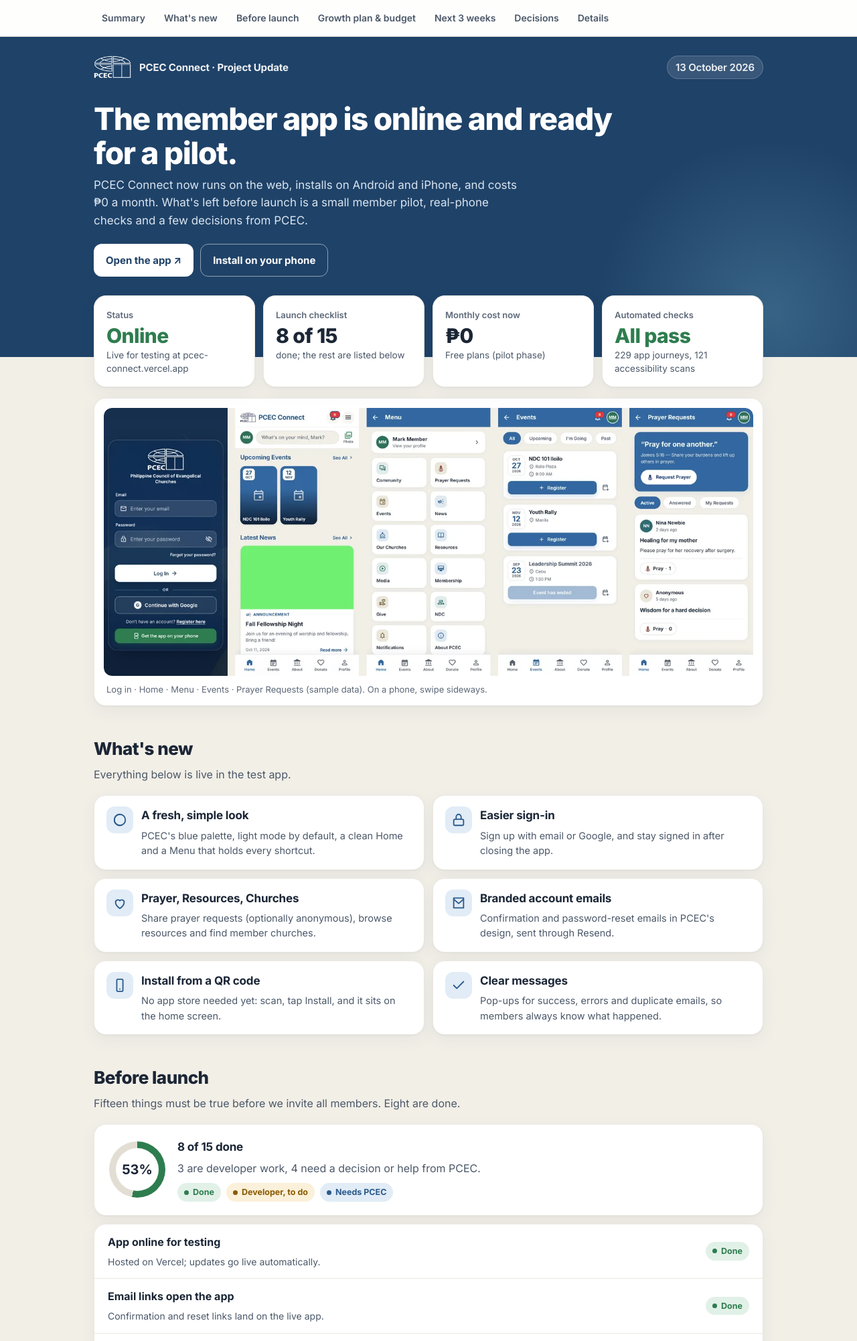
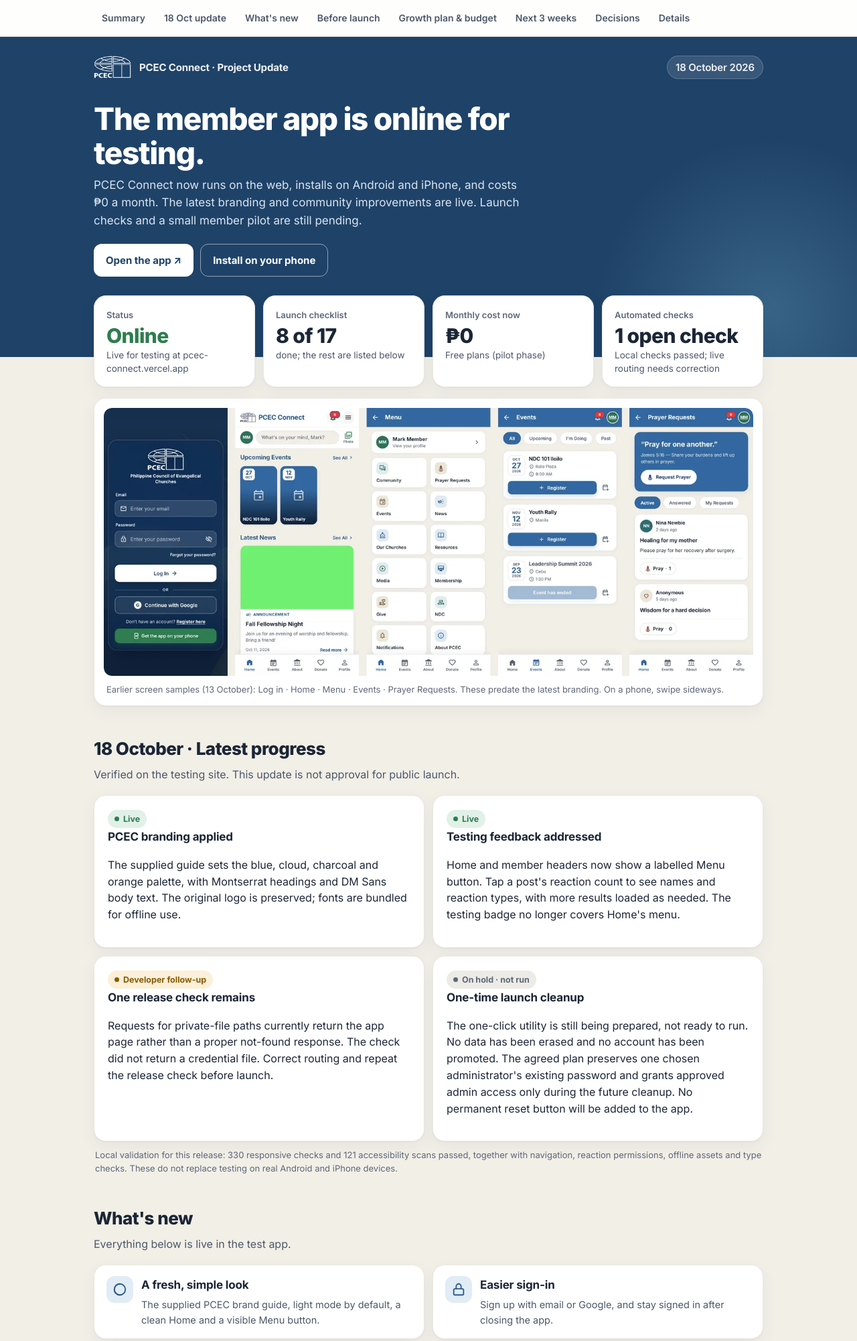
Before and after one commit to N3RO-O/update-pcec-app, a website: page index.html in a window 1280 px wide. Shown: the top 2002 px of the page at 67% size. Drawn offline with Linux system fonts and the light colour scheme.

Commit message:
Document October 18 app release and deferred launch cleanup

```diff
--- a/index.html
+++ b/index.html
@@ -88,7 +88,7 @@
 
 /* Checklist */
 .progress{padding:20px 22px;display:grid;grid-template-columns:auto 1fr;gap:18px;align-items:center}
-.ring{width:84px;height:84px;border-radius:50%;background:conic-gradient(var(--done) 0 53%,var(--line) 53% 100%);display:grid;place-items:center}
+.ring{width:84px;height:84px;border-radius:50%;background:conic-gradient(var(--done) 0 47%,var(--line) 47% 100%);display:grid;place-items:center}
 .ring b{width:64px;height:64px;border-radius:50%;background:var(--surface);display:grid;place-items:center;font-size:20px}
 .progress p{margin:2px 0 0;color:var(--ink-2)}
 .legend{display:flex;flex-wrap:wrap;gap:8px;margin-top:10px}
@@ -185,15 +185,15 @@
 
 <nav class="nav" aria-label="Sections">
   <div class="wrap">
-    <a href="#summary">Summary</a><a href="#new">What's new</a><a href="#launch">Before launch</a><a href="#plan">Growth plan &amp; budget</a><a href="#next">Next 3 weeks</a><a href="#decisions">Decisions</a><a href="#details">Details</a>
+    <a href="#summary">Summary</a><a href="#latest">18 Oct update</a><a href="#new">What's new</a><a href="#launch">Before launch</a><a href="#plan">Growth plan &amp; budget</a><a href="#next">Next 3 weeks</a><a href="#decisions">Decisions</a><a href="#details">Details</a>
   </div>
 </nav>
 
 <header class="hero">
   <div class="wrap">
-    <div class="brandline"><img src="assets/pcec-logo-white.png" alt="PCEC"><span>PCEC Connect · Project Update</span><span class="date">13 October 2026</span></div>
-    <h1>The member app is online and ready for a pilot.</h1>
-    <p class="lede">PCEC Connect now runs on the web, installs on Android and iPhone, and costs ₱0 a month. What's left before launch is a small member pilot, real-phone checks and a few decisions from PCEC.</p>
+    <div class="brandline"><img src="assets/pcec-logo-white.png" alt="PCEC"><span>PCEC Connect · Project Update</span><span class="date">18 October 2026</span></div>
+    <h1>The member app is online for testing.</h1>
+    <p class="lede">PCEC Connect now runs on the web, installs on Android and iPhone, and costs ₱0 a month. The latest branding and community improvements are live. Launch checks and a small member pilot are still pending.</p>
     <div class="cta">
       <a class="btn btn-light" href="https://pcec-connect.vercel.app" target="_blank" rel="noopener">Open the app ↗</a>
       <a class="btn btn-ghost" href="#install">Install on your phone</a>
@@ -207,21 +207,33 @@
   <div class="lift" id="summary">
     <div class="stats">
       <div class="card stat"><div class="k">Status</div><div class="v good">Online</div><div class="s">Live for testing at pcec-connect.vercel.app</div></div>
-      <div class="card stat"><div class="k">Launch checklist</div><div class="v">8 of 15</div><div class="s">done; the rest are listed below</div></div>
+      <div class="card stat"><div class="k">Launch checklist</div><div class="v">8 of 17</div><div class="s">done; the rest are listed below</div></div>
       <div class="card stat"><div class="k">Monthly cost now</div><div class="v">₱0</div><div class="s">Free plans (pilot phase)</div></div>
-      <div class="card stat"><div class="k">Automated checks</div><div class="v good">All pass</div><div class="s">229 app journeys, 121 accessibility scans</div></div>
+      <div class="card stat"><div class="k">Automated checks</div><div class="v">1 open check</div><div class="s">Local checks passed; live routing needs correction</div></div>
     </div>
     <figure class="card screens">
       <div class="scroller" role="region" tabindex="0" aria-label="App screens, scroll sideways"><img src="assets/app-screens.webp" width="1364" height="562" alt="Five phone screens of PCEC Connect: log in, home, menu, events and prayer requests"></div>
-      <figcaption>Log in · Home · Menu · Events · Prayer Requests (sample data). On a phone, swipe sideways.</figcaption>
+      <figcaption>Earlier screen samples (13 October): Log in · Home · Menu · Events · Prayer Requests. These predate the latest branding. On a phone, swipe sideways.</figcaption>
     </figure>
   </div>
+
+  <section id="latest" aria-labelledby="latest-h">
+    <h2 id="latest-h">18 October · Latest progress</h2>
+    <p class="sub">Verified on the testing site. This update is not approval for public launch.</p>
+    <div class="news">
+      <article class="card phase"><span class="pill done">Live</span><h3>PCEC branding applied</h3><p>The supplied guide sets the blue, cloud, charcoal and orange palette, with Montserrat headings and DM Sans body text. The original logo is preserved; fonts are bundled for offline use.</p></article>
+      <article class="card phase"><span class="pill done">Live</span><h3>Testing feedback addressed</h3><p>Home and member headers now show a labelled Menu button. Tap a post's reaction count to see names and reaction types, with more results loaded as needed. The testing badge no longer covers Home's menu.</p></article>
+      <article class="card phase"><span class="pill todo">Developer follow-up</span><h3>One release check remains</h3><p>Requests for private-file paths currently return the app page rather than a proper not-found response. The check did not return a credential file. Correct routing and repeat the release check before launch.</p></article>
+      <article class="card phase" id="cleanup-status"><span class="pill plan">On hold · not run</span><h3>One-time launch cleanup</h3><p>The one-click utility is still being prepared, not ready to run. No data has been erased and no account has been promoted. The agreed plan preserves one chosen administrator's existing password and grants approved admin access only during the future cleanup. No permanent reset button will be added to the app.</p></article>
+    </div>
+    <p class="note">Local validation for this release: 330 responsive checks and 121 accessibility scans passed, together with navigation, reaction permissions, offline assets and type checks. These do not replace testing on real Android and iPhone devices.</p>
+  </section>
 
   <section id="new" aria-labelledby="new-h">
     <h2 id="new-h">What's new</h2>
     <p class="sub">Everything below is live in the test app.</p>
     <div class="news">
-      <div class="card new"><span class="ic" aria-hidden="true"><svg viewBox="0 0 24 24" fill="none" stroke="currentColor" stroke-width="2" stroke-linecap="round" stroke-linejoin="round"><circle cx="12" cy="12" r="9"/><path d="M12 3a9 9 0 0 0 0 18"/></svg></span><div><h3>A fresh, simple look</h3><p>PCEC's blue palette, light mode by default, a clean Home and a Menu that holds every shortcut.</p></div></div>
+      <div class="card new"><span class="ic" aria-hidden="true"><svg viewBox="0 0 24 24" fill="none" stroke="currentColor" stroke-width="2" stroke-linecap="round" stroke-linejoin="round"><circle cx="12" cy="12" r="9"/><path d="M12 3a9 9 0 0 0 0 18"/></svg></span><div><h3>A fresh, simple look</h3><p>The supplied PCEC brand guide, light mode by default, a clean Home and a visible Menu button.</p></div></div>
       <div class="card new"><span class="ic" aria-hidden="true"><svg viewBox="0 0 24 24" fill="none" stroke="currentColor" stroke-width="2" stroke-linecap="round" stroke-linejoin="round"><rect x="4" y="11" width="16" height="10" rx="2"/><path d="M8 11V7a4 4 0 0 1 8 0v4"/></svg></span><div><h3>Easier sign-in</h3><p>Sign up with email or Google, and stay signed in after closing the app.</p></div></div>
       <div class="card new"><span class="ic" aria-hidden="true"><svg viewBox="0 0 24 24" fill="none" stroke="currentColor" stroke-width="2" stroke-linecap="round" stroke-linejoin="round"><path d="M12 21s-7-4.4-7-10a4 4 0 0 1 7-2.6A4 4 0 0 1 19 11c0 5.6-7 10-7 10z"/></svg></span><div><h3>Prayer, Resources, Churches</h3><p>Share prayer requests (optionally anonymous), browse resources and find member churches.</p></div></div>
       <div class="card new"><span class="ic" aria-hidden="true"><svg viewBox="0 0 24 24" fill="none" stroke="currentColor" stroke-width="2" stroke-linecap="round" stroke-linejoin="round"><path d="M4 4h16v16H4z"/><path d="m4 6 8 7 8-7"/></svg></span><div><h3>Branded account emails</h3><p>Confirmation and password-reset emails in PCEC's design, sent through Resend.</p></div></div>
@@ -232,10 +244,10 @@
 
   <section id="launch" aria-labelledby="launch-h">
     <h2 id="launch-h">Before launch</h2>
-    <p class="sub">Fifteen things must be true before we invite all members. Eight are done.</p>
+    <p class="sub">Seventeen things must be true before we invite all members. Eight are done.</p>
     <div class="card progress">
-      <div class="ring" role="img" aria-label="8 of 15 done"><b>53%</b></div>
-      <div><h3>8 of 15 done</h3><p>3 are developer work, 4 need a decision or help from PCEC.</p>
+      <div class="ring" role="img" aria-label="8 of 17 done"><b>47%</b></div>
+      <div><h3>8 of 17 done</h3><p>5 are developer work, 4 need a decision or help from PCEC.</p>
         <div class="legend"><span class="pill done">Done</span><span class="pill todo">Developer, to do</span><span class="pill pcec">Needs PCEC</span></div></div>
     </div>
     <div class="card list">
@@ -247,6 +259,8 @@
       <div class="item"><b>Stay signed in</b><span class="d">No more logging in after every refresh.</span><span class="pill done">Done</span></div>
       <div class="item"><b>Automated checks pass</b><span class="d">App journeys, accessibility, phone sizes, security and offline.</span><span class="pill done">Done</span></div>
       <div class="item"><b>Install page and QR code</b><span class="d">Android and iPhone steps.</span><span class="pill done">Done</span></div>
+      <div class="item"><b>Private-path release check</b><span class="d">Correct the app fallback for private paths and repeat live verification.</span><span class="pill todo">To do</span></div>
+      <div class="item"><b>One-time launch cleanup preparation</b><span class="d">Finish and review the one-click utility. Execution is on hold until the owner chooses launch timing; all current data stays.</span><span class="pill todo">To do</span></div>
       <div class="item"><b>Photo uploads from the live app</b><span class="d">Allow the app's web address in the upload service.</span><span class="pill todo">To do</span></div>
       <div class="item"><b>Real-phone tests</b><span class="d">One Android phone and one iPhone, following the test guide.</span><span class="pill todo">To do</span></div>
       <div class="item"><b>Spending alerts and cheaper photo storage</b><span class="d">Budget alerts; Cloudflare R2 for photos.</span><span class="pill todo">To do</span></div>
@@ -339,7 +353,7 @@
     </div>
   </section>
 
-  <p class="foot">Updated 13 October 2026. Costs are estimates from the Strategic Infrastructure Plan and providers' public prices, not quotations or approved spending. Screens show sample data.</p>
+  <p class="foot">Updated 18 October 2026. Costs are estimates from the Strategic Infrastructure Plan and providers' public prices, not quotations or approved spending. Screens show sample data.</p>
 </main>
 </body>
 </html>
```
Also changed, not shown: scripts/check-layout.mjs (+5 -3 lines), system-guide.html (+1 -1 lines), README.md.
